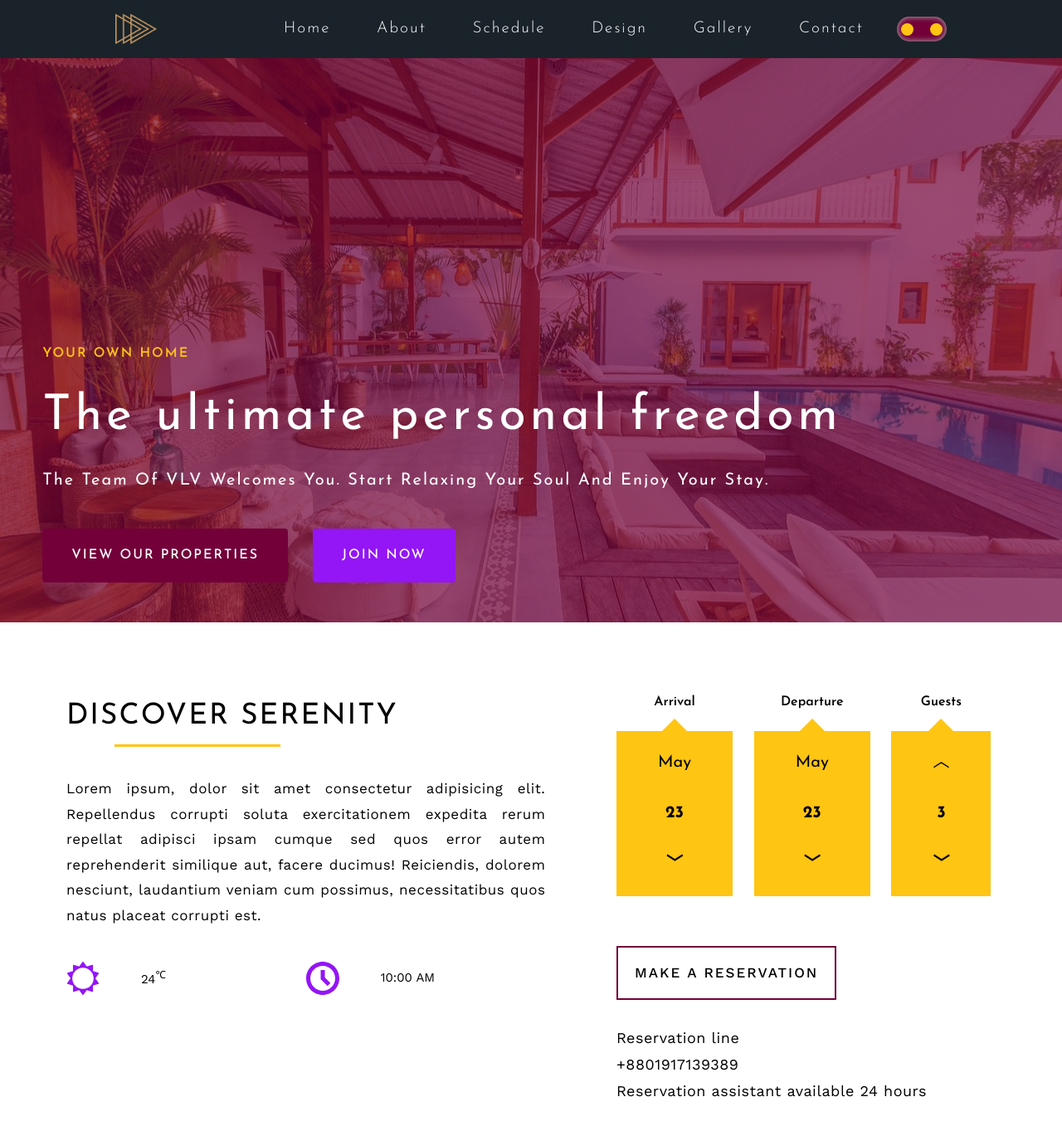
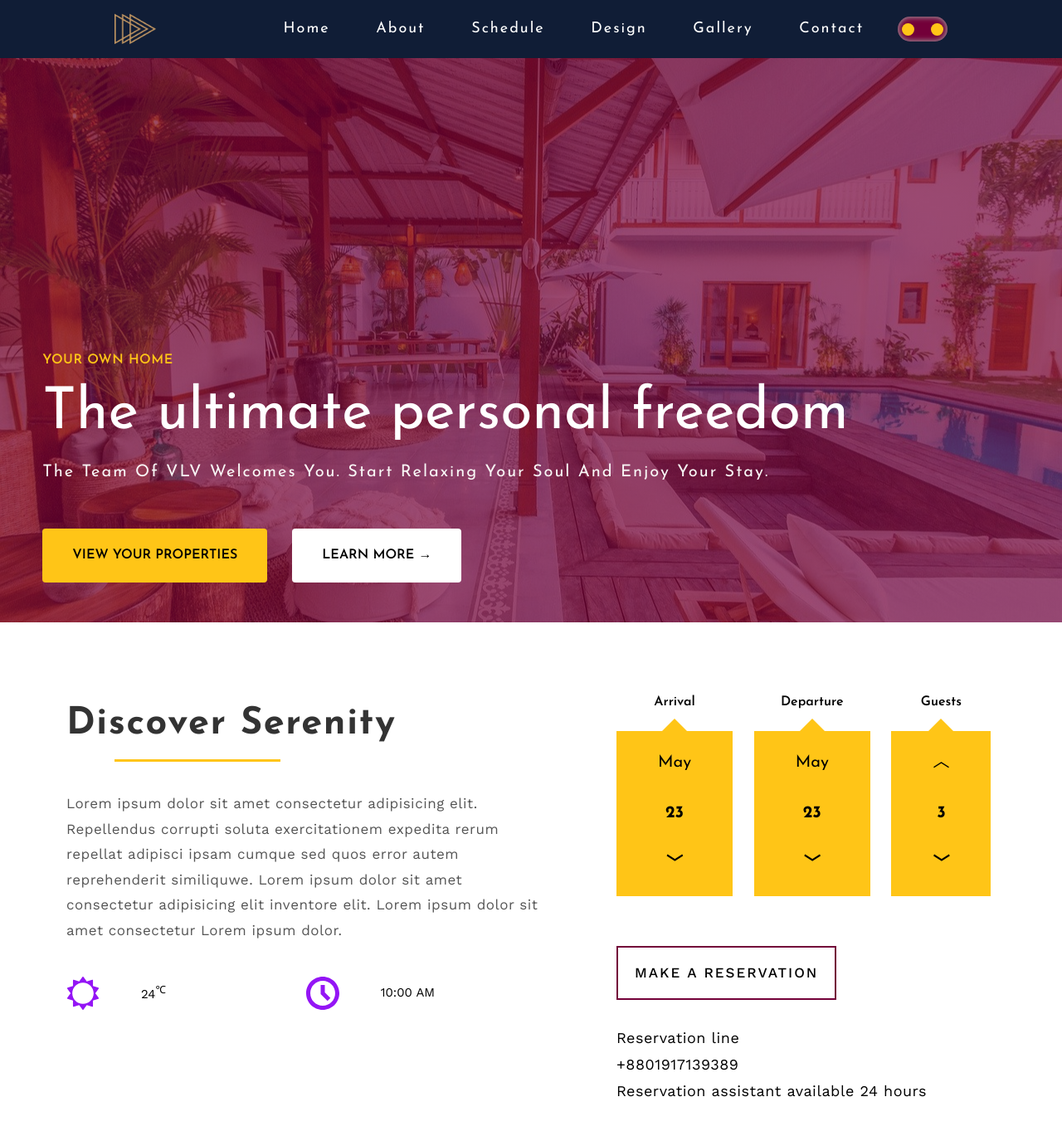
Before and after one commit to rajib18197/luxury-villas, a website: page index.html in a window 1280 px wide. Shown: the top 1363 px of the page at 83% size. Drawn offline with nearby package versions, Linux system fonts and the light colour scheme.

Commit message:
Some Design Changes

```diff
--- a/index.html
+++ b/index.html
@@ -81,8 +81,8 @@
           stay.
         </p>
         <div class="showcase__links">
-          <a href="#" class="showcase__links--1">View Our Properties</a>
-          <a href="#" class="showcase__links--2">Join Now</a>
+          <a href="#" class="showcase__links--1">View Your Properties</a>
+          <a href="#" class="showcase__links--2">Learn More &rarr;</a>
         </div>
       </div>
     </section>
@@ -90,11 +90,11 @@
     <section class="booking-content">
       <h2 class="booking-content__title">Discover Serenity</h2>
       <p class="booking-content__paragraph">
-        Lorem ipsum, dolor sit amet consectetur adipisicing elit. Repellendus
+        Lorem ipsum dolor sit amet consectetur adipisicing elit. Repellendus
         corrupti soluta exercitationem expedita rerum repellat adipisci ipsam
-        cumque sed quos error autem reprehenderit similique aut, facere ducimus!
-        Reiciendis, dolorem nesciunt, laudantium veniam cum possimus,
-        necessitatibus quos natus placeat corrupti est.
+        cumque sed quos error autem reprehenderit similiquwe. Lorem ipsum dolor
+        sit amet consectetur adipisicing elit inventore elit. Lorem ipsum dolor
+        sit amet consectetur Lorem ipsum dolor.
       </p>
       <div class="booking-content__icons">
         <div class="booking-content__icons--weather">
--- a/sass/_10.design-content.scss
+++ b/sass/_10.design-content.scss
@@ -5,7 +5,7 @@
   grid-template-columns: repeat(2, 1fr);
 }
 .design {
-  background-color: $color-grey-dark-3;
+  background-color: $color-grey-dark-5;
   color: $color-light;
   padding: 1rem;
   &__img {
--- a/sass/_12.features.scss
+++ b/sass/_12.features.scss
@@ -20,13 +20,15 @@
   }
   &__paragraph {
     font-size: 1.55rem;
-    // font-family: "Josefin Sans", sans-serif;
+    color: $color-grey-dark-7;
+    font-family: "Josefin Sans", sans-serif;
   }
 }
 .heading-4 {
   font-family: "Josefin Sans", sans-serif;
   font-size: 1.9rem;
-  font-weight: 600;
+  font-weight: 700;
+  color: $color-grey-dark-6;
   letter-spacing: 0.04rem;
   // text-transform: capitalize;
 }
--- a/sass/_15.homes.scss
+++ b/sass/_15.homes.scss
@@ -28,7 +28,7 @@
       padding: 0.7rem;
       outline: 0.2rem solid $color-light;
       outline-offset: 0.3rem;
-      background-color: $color-grey-dark-3;
+      background-color: $color-grey-dark-5;
       color: $color-light;
       text-align: center;
       align-self: end;
@@ -40,7 +40,7 @@
       grid-row: 1/2;
       justify-self: end;
       margin: 2rem;
-      fill: $color-secondary;
+      fill: $color-primary;
       height: 2.5rem;
       width: 2.5rem;
       z-index: 3;
--- a/sass/_17.home-realtors.scss
+++ b/sass/_17.home-realtors.scss
@@ -1,5 +1,5 @@
 .home-realtors {
-  background-color: $color-grey-dark-3;
+  background-color: $color-grey-dark-5;
   color: $color-light;
   grid-column: col-start 7 / container-end;
   display: grid;
--- a/sass/_2.variables.scss
+++ b/sass/_2.variables.scss
@@ -1,43 +1,26 @@
 // color properties
-// $color-primary: #fa6e1c;
+$color-primary: #ff610b;
+
+// $color-primary: #ffc825;
+$color-primary: #ffc517;
 // $color-primary: #ff9720;
-$color-primary: #ffc513;
-// $color-primary: #ffc825;
-$color-primary-dark: #b28451;
-$color-primary-light: #d4ba42;
 
+$color-secondary-dark: #730039;
 $color-secondary: #9415f5;
-$color-secondary-light: #ff724c;
-$color-secondary-dark: #730039;
 
 $color-light: #fff;
 $color-grey-light-1: #f9f7f6;
 $color-grey-light-2: #aaa;
 
+$color-deep: #000;
 $color-grey-dark-1: #54483a;
 $color-grey-dark-2: #6d5d4b;
 $color-grey-dark-3: #101d26;
 $color-grey-dark-4: #192329;
-$color-deep: #000;
+$color-grey-dark-5: #101d36;
+$color-grey-dark-6: #333;
+$color-grey-dark-7: #555;
 
-$color-1: #ffeb99;
-$color-1: #fdf2e9;
-$color-1: #fcf6e1;
-$color-2: #c0a22ba6;
-// Dark Color Palette
-// html[data-theme="dark"] {
-//   --color-primary: rgb(36, 38, 43);
-//   --color-primary-dark: rgba(36, 38, 43, 0.65);
-//   --color-primary-light: rgba(74, 75, 78, 0.65);
-//   --color-secondary: rgb(124, 185, 8);
-//   --color-secondary-light: rgba(123, 185, 8, 0.5);
-//   // --color-tertiary: rgb(38, 52, 65);
-//   // --color-tertiary-m: hsla(183, 34%, 38%, 0.65);
-//   // --color-quaternary: hsl(220, 10%, 28%);
-//   // --color-quaternary-m: hsla(220, 10%, 28%, 0.65);
-//   // --color-quinary: white;
-//   // --color-quinary-m: rgba(255, 255, 255, 0.5);
-// }
 // font-weights
 $font-weights: (
   "font-weight-light": 300,
--- a/sass/_6.header.scss
+++ b/sass/_6.header.scss
@@ -32,9 +32,10 @@
     line-height: 7rem;
     display: flex;
     justify-content: space-evenly;
-    background-color: $color-grey-dark-4;
+    background-color: $color-grey-dark-5;
+    // background-color: $color-primary;
+    // color: $color-deep;
     color: $color-light;
-    // color: $color-deep;
     overflow: hidden;
     &--logo {
       display: flex;
@@ -56,7 +57,8 @@
     }
     &--link:link,
     &--link:visited {
-      font-size: 1.9rem;
+      font-size: 1.8rem;
+      font-weight: 400;
       // text-transform: uppercase;
       margin-right: 2vw;
       padding: 0 1.5rem;
--- a/sass/_7.showcase.scss
+++ b/sass/_7.showcase.scss
@@ -16,36 +16,36 @@
   .heading-3 {
     font-size: 1.6rem;
     font-family: "Josefin Sans", sans-serif;
-    letter-spacing: 0.2rem;
+    letter-spacing: 0.05rem;
     font-weight: 600;
     color: $color-primary;
     text-transform: uppercase;
-    margin-bottom: 0.9rem;
+    line-height: 1.5;
+    // margin-bottom: 0.9rem;
     text-shadow: 3px 0px 10px rgba(var(--color-deep), 0.4),
       -3px 0px 10px rgba(var(--color-light), 0.4);
     animation: moveInTop 1s ease-in-out;
   }
   &__title {
-    font-size: 5.9rem;
+    font-size: 7rem;
     font-weight: 400;
     font-family: "Josefin Sans", sans-serif;
-    letter-spacing: 0.5rem;
+    line-height: 1.5;
+    // letter-spacing: 0.2rem;
     // text-shadow: 3px 0px 10px rgba($color-deep, 0.4),
     //   -3px 0px 10px rgba($color-light, 0.4);
     // background-image: linear-gradient(
     //   135deg,
-    //   // var(--color-secondary),
-    //   // var(--color-secondary-m)
-    //   var(--color-quinary),
-    //   var(--color-quinary)
+    //   $color-primary,
+    //   $color-grey-light-1
     // );
-    color: $color-grey-light-1;
+    // color: $color-grey-light-1;
     color: $color-light;
     // color: #ffc32a;
     // -webkit-background-clip: text;
     // background-clip: text;
     // -webkit-text-fill-color: transparent;
-    margin-bottom: 0.5rem;
+    // margin-bottom: 0.4rem;
     // text-transform: uppercase;
     animation: moveInTop 1s ease-in-out;
   }
@@ -53,11 +53,10 @@
     font-size: 2rem;
     font-weight: 400;
     font-family: "Josefin Sans", sans-serif;
-
     text-transform: capitalize;
     letter-spacing: 0.2rem;
-    color: $color-light;
-    margin-bottom: 4rem;
+    color: $color-grey-light-1;
+    margin-bottom: 5rem;
     animation: moveInBottom 1s ease-in-out 1s backwards;
   }
   &__links {
@@ -69,10 +68,11 @@
       &:visited {
         position: relative;
         font-size: 1.6rem;
+        letter-spacing: 0;
         font-family: "Josefin Sans", sans-serif;
-        font-weight: 500;
+        font-weight: 600;
         text-transform: uppercase;
-        padding: 1.8rem 3.5rem;
+        padding: 1.8rem 3.6rem;
         border-radius: 0.4rem;
         z-index: 1;
         transition: all 0.6s ease-in-out;
@@ -80,16 +80,14 @@
       }
       &:link:first-child,
       &:visited:first-child {
-        background-color: $color-secondary-dark;
-        // border: 0.4rem solid $color-secondary-dark;
-        color: $color-light;
+        background-color: $color-primary;
+        color: $color-deep;
         margin-right: 3rem;
       }
       &:link:last-child,
       &:visited:last-child {
-        background-color: $color-secondary;
-        // border: 0.4rem solid $color-secondary;
-        color: $color-light;
+        background-color: $color-light;
+        color: $color-deep;
       }
       &:link::before,
       &:visited::before {
@@ -106,17 +104,22 @@
         transform: scale(0);
         transition: all 0.6s ease-in-out;
       }
+      &:link:last-child:before,
+      &:visited:last-child:before {
+        background-color: $color-primary;
+      }
+
       &:hover::before,
       &:active::before {
         transform: scale(1);
       }
       &:hover:first-child,
       &:active:first-child {
-        color: $color-secondary;
+        color: $color-deep;
       }
       &:hover:last-child,
       &:active:last-child {
-        color: $color-primary-dark;
+        color: $color-deep;
       }
     }
   }
--- a/sass/_8.booking-content.scss
+++ b/sass/_8.booking-content.scss
@@ -6,11 +6,11 @@
   padding: 4vh 6rem 4vh 2rem;
   margin: 5rem 0;
   &__title {
-    font-size: 3.5rem;
+    font-size: 4.5rem;
     font-family: "Josefin Sans", sans-serif;
-    letter-spacing: 0.2rem;
-    font-weight: 400;
-    text-transform: uppercase;
+    letter-spacing: 0.16rem;
+    font-weight: 700;
+    color: $color-grey-dark-6;
     position: relative;
     &::after {
       content: "";
@@ -26,7 +26,7 @@
   &__paragraph {
     font-size: 1.7rem;
     letter-spacing: 0.05rem;
-    text-align: justify;
+    color: $color-grey-dark-7;
   }
   &__icons {
     display: grid;
@@ -49,11 +49,13 @@
       }
     }
   }
-  @include media-tablet {
+  @include media-tabLand {
     grid-column: container-start/container-end;
     grid-template-rows: min-content;
     padding: 4vh 3vw;
     margin-bottom: 6rem;
+  }
+  @include media-tablet {
     &__title {
       font-size: 3rem;
     }
--- a/sass/_9.booking-text.scss
+++ b/sass/_9.booking-text.scss
@@ -88,6 +88,12 @@
   //   transform: scaleX(1);
   // }
   //900px
+  @include media-tabLand {
+    grid-column: container-start/container-end;
+    grid-template-rows: min-content;
+    padding: 4vh 3vw;
+    // margin-bottom: 6rem;
+  }
   @include media-tablet {
     grid-column: container-start/container-end;
     grid-template-rows: min-content;
```
Also changed, not shown: css/style.css.
